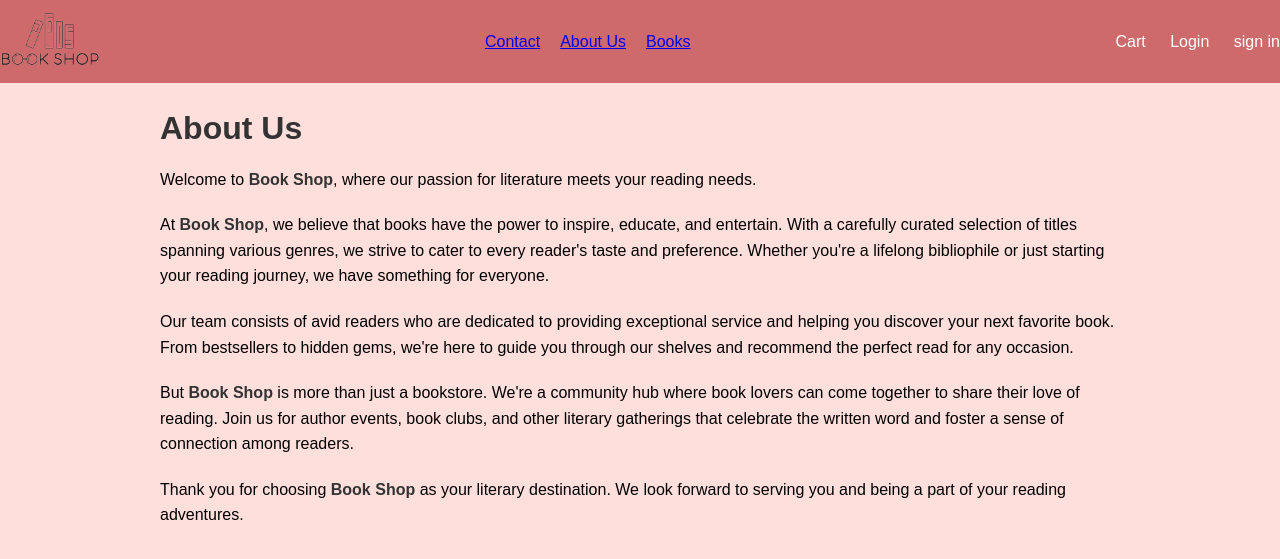
After one commit to Youssef-Guiga/Tp_Symfony, a Symfony app: template templates/aboutus/index.html.twig in a window 1280 px wide. The commit adds this page. Shown: the top 559 px of the page. Run offline with Twig, Linux system fonts and the light colour scheme; the template is opened without the code that fills it, so the values that code supplies are empty; some libraries are stand-ins or nearby versions.

Commit message:
cart modifications and aboutus

```diff
--- a/composer.json
+++ b/composer.json
@@ -13,6 +13,7 @@
         "doctrine/orm": "^3.2",
         "phpdocumentor/reflection-docblock": "^5.4",
         "phpstan/phpdoc-parser": "^1.29",
+        "sensio/framework-extra-bundle": "^6.2",
         "symfony/asset": "6.1.*",
         "symfony/console": "6.1.*",
         "symfony/doctrine-messenger": "6.1.*",
--- a/config/bundles.php
+++ b/config/bundles.php
@@ -12,4 +12,5 @@ return [
     Symfony\Bundle\MonologBundle\MonologBundle::class => ['all' => true],
     Symfony\Bundle\MakerBundle\MakerBundle::class => ['dev' => true],
     SymfonyCasts\Bundle\ResetPassword\SymfonyCastsResetPasswordBundle::class => ['all' => true],
+    Sensio\Bundle\FrameworkExtraBundle\SensioFrameworkExtraBundle::class => ['all' => true],
 ];
--- /dev/null
+++ b/public/css/aboutusStyle.css
@@ -0,0 +1,64 @@
+body {
+        font-family: Arial, sans-serif;
+        background-color:#FFDFDB ;
+        margin: 0;
+        padding: 0;
+    }
+
+    header {
+        background-color:#CE6A6B;
+        color: #fff;
+        padding: 10px 0;
+        display: flex;
+        justify-content: space-between;
+        align-items: center;
+    }
+
+    .logo img {
+        width: 100px;
+        height: auto;
+    }
+
+    nav ul {
+        list-style-type: none;
+        margin: 0;
+        padding: 0;
+        display: flex;
+    }
+
+    nav ul li {
+        margin-right: 20px;
+    }
+
+    .user-actions a {
+        color: #fff;
+        text-decoration: none;
+        margin-left: 20px;
+    }
+
+    .container {
+        max-width: 960px;
+        margin: 20px auto;
+        padding: 0 20px;
+    }
+
+    #titleAboutUs {
+        color: #333;
+        font-size: 32px;
+        margin-bottom: 20px;
+    }
+
+    .shop-name {
+        font-weight: bold;
+        color: #333;
+    }
+
+    p {
+        line-height: 1.6;
+        margin-bottom: 20px;
+    }
+
+    .options{
+        color: #FFDFDB;
+        text-decoration: none;
+    }
--- /dev/null
+++ b/templates/aboutus/index.html.twig
@@ -0,0 +1,35 @@
+
+{# templates/aboutus/index.html.twig #}
+<!DOCTYPE html>
+<html>
+
+    <header class='main-header'>
+        <link rel="stylesheet" href="{{ asset('css/aboutusStyle.css') }}">
+        <div class='logo'>
+            <img src='{{ asset('images/logo.png') }}' alt='Company Logo'>
+        </div>
+        <nav class='main-nav'>
+            <ul>
+                <li><a href='/contact'>Contact</a></li>
+                <li><a href='/aboutus'>About Us</a></li>
+                <li><a href='/'>Books</a></li>
+            </ul>
+        </nav>
+        <div class='user-actions'>
+            <a href='/cart'>Cart</a>
+            <a href='/login'>Login</a>
+            <a href='/register'>sign in</a>
+        </div>
+    </header>
+ <section id="AboutUs">
+        <div class="container">
+            <h1 id="titleAboutUs">About Us</h1>
+            <p>Welcome to <span class="shop-name">Book Shop</span>, where our passion for literature meets your reading needs.</p>
+            <p>At <span class="shop-name">Book Shop</span>, we believe that books have the power to inspire, educate, and entertain. With a carefully curated selection of titles spanning various genres, we strive to cater to every reader's taste and preference. Whether you're a lifelong bibliophile or just starting your reading journey, we have something for everyone.</p>
+            <p>Our team consists of avid readers who are dedicated to providing exceptional service and helping you discover your next favorite book. From bestsellers to hidden gems, we're here to guide you through our shelves and recommend the perfect read for any occasion.</p>
+            <p>But <span class="shop-name">Book Shop</span> is more than just a bookstore. We're a community hub where book lovers can come together to share their love of reading. Join us for author events, book clubs, and other literary gatherings that celebrate the written word and foster a sense of connection among readers.</p>
+            <p>Thank you for choosing <span class="shop-name">Book Shop</span> as your literary destination. We look forward to serving you and being a part of your reading adventures.</p>
+        </div>
+    </section>
+
+</html>
--- a/templates/cart/index.html.twig
+++ b/templates/cart/index.html.twig
@@ -27,7 +27,7 @@
                                 <td>{{ element.quantity }}</td>
                                 <td>{{ element.quantity * element.book.price }}</td>
                                 <td>
-                                    <a href="{{ path('cart_add', {id: element.book.id}) }}" class="btn btn-success">+</a>
+                                    <a href="{{ path('cart_increase', {id: element.book.id}) }}" class="btn btn-success">+</a>
                                     <a href="{{ path('cart_remove', {id: element.book.id}) }}" class="btn btn-warning">-</a>
                                     <a href="{{ path('cart_delete', {id: element.book.id}) }}" class="btn btn-danger">Supprimer</a>
                                 </td>
```
Also changed, not shown: src/Controller/AboutusController.php (added, +20 -0 lines), src/Controller/CartController.php (+26 -1 lines), 3 other files.
